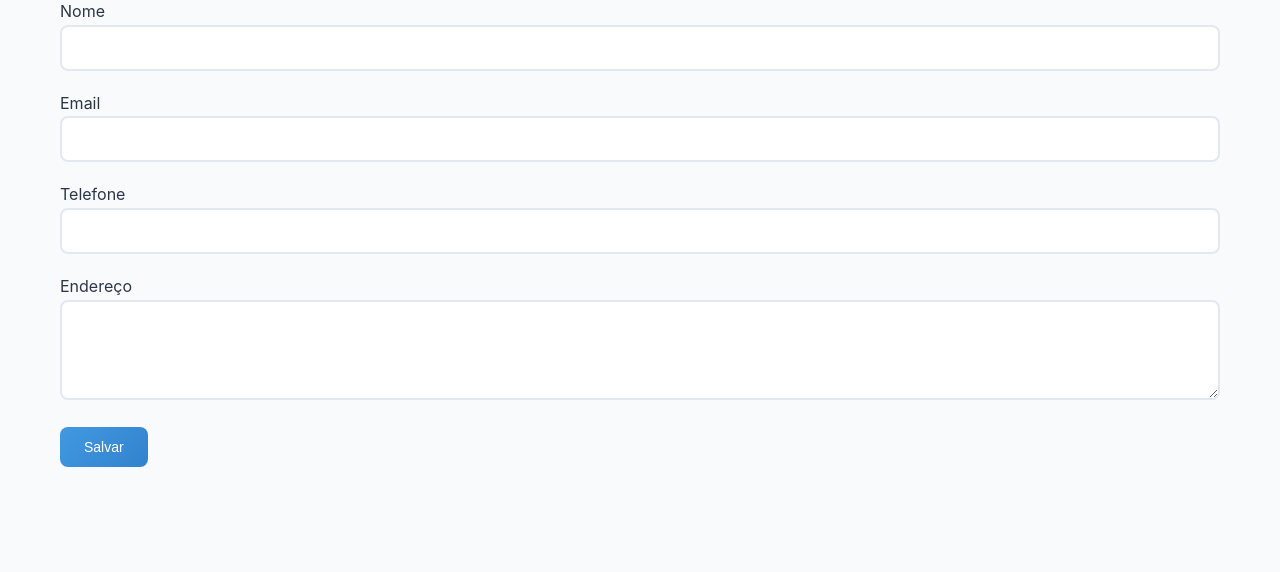
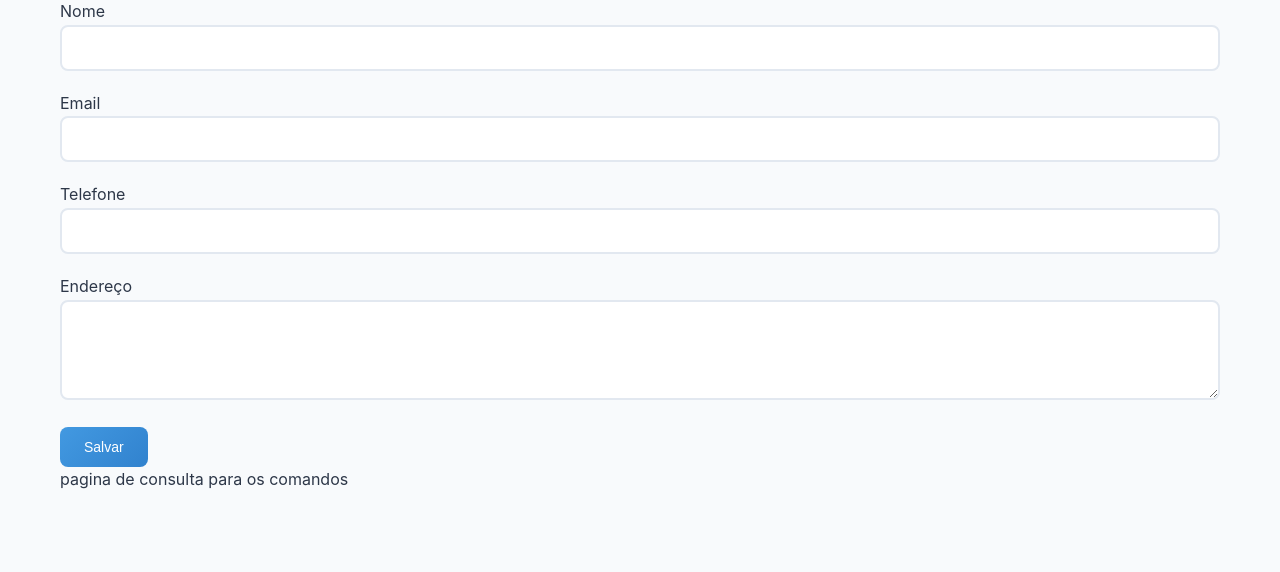
Before and after one commit to Moeefa/projeto-flask, a Flask app: template app/templates/pessoa/create.html in a window 1280 px wide. Shown: the part 152-724 px from the top of the page. Run offline with Flask 3, Linux system fonts and the light colour scheme; the template is opened without the code that fills it, so the values that code supplies are empty.

Commit message:
Link para o AVA

```diff
--- a/app/templates/pessoa/create.html
+++ b/app/templates/pessoa/create.html
@@ -20,4 +20,7 @@
     </div>
     <button type="submit" class="btn btn-primary">Salvar</button>
 </form>
+
+<link href="http://governo.neead.secitec.mt.gov.br/my/courses.php"> pagina de consulta para os comandos </link>
+
 {% endblock %}
```
